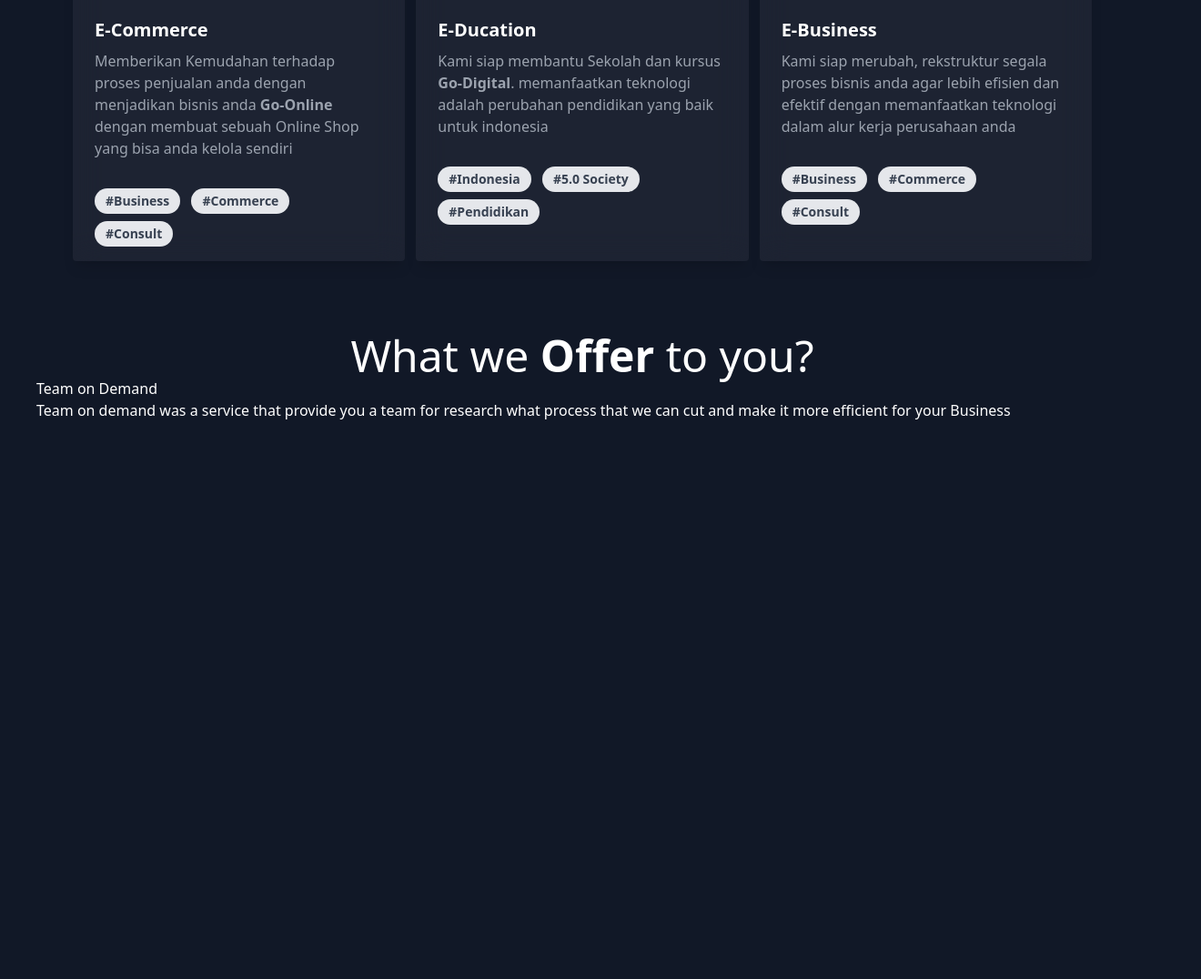
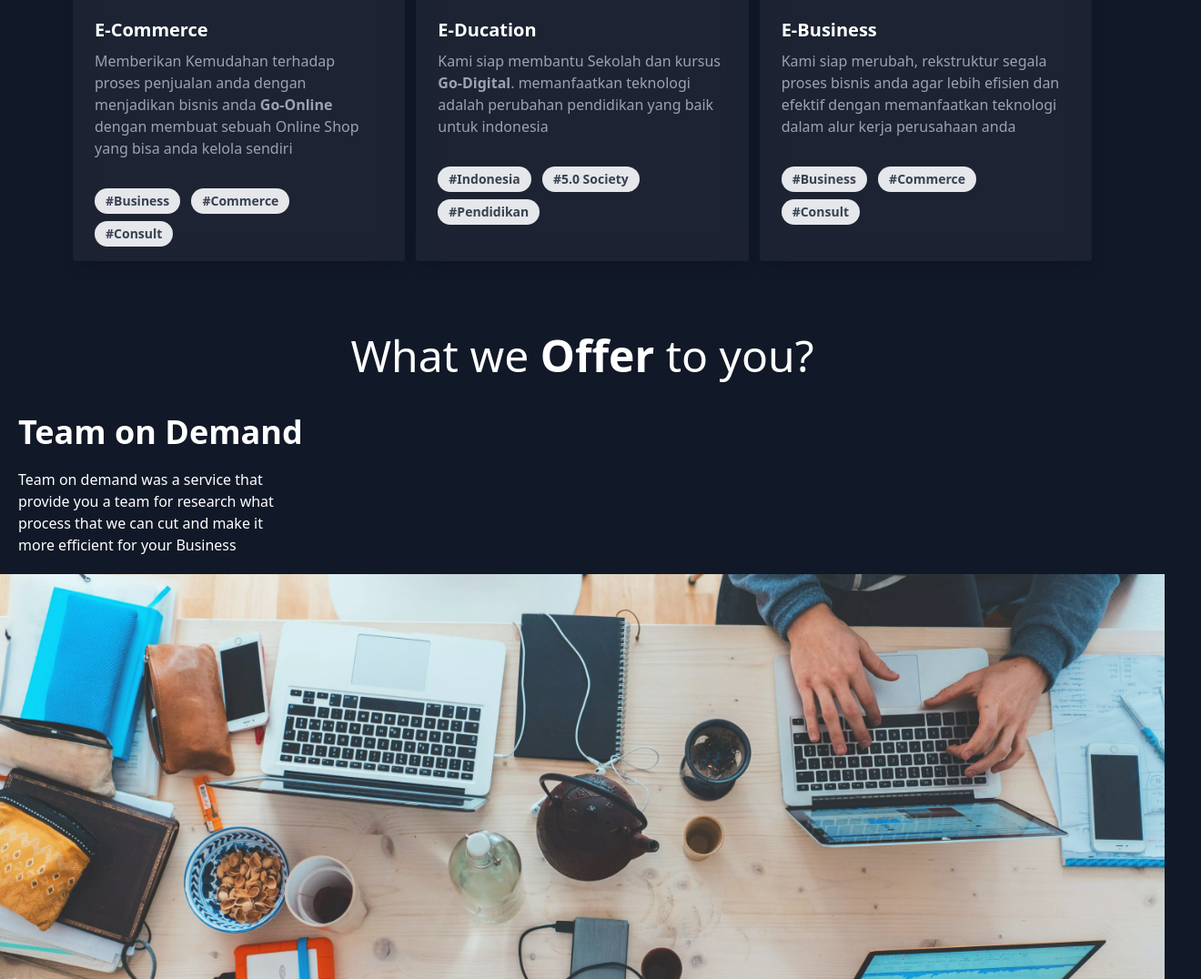
Before and after one commit to Whitnu12/Bricksnovation.github.io, a website: page public/index.html in a window 1280 px wide. Shown: the part 804-1880 px from the top of the page at 91% size, 1320 px wide, since content can reach past the window. Before the commit the page ends 1267 px from the top, so only its background shows below. Drawn offline with nearby package versions, Linux system fonts and the light colour scheme.

Commit message:
add service section

```diff
--- a/public/index.html
+++ b/public/index.html
@@ -129,11 +129,14 @@ Memberikan Kemudahan terhadap proses penjualan anda dengan menjadikan bisnis and
     </section>
     <!-- End Product -->
     <section id="service" class="text-white">
-      <h1 class="text-5xl text-center text-white"> What we <b>Offer</b> to you?</h1>
-      <div class="container mx-10">
-        <h1> Team on Demand </h1>
-        <p class="w-25"> Team on demand was a service that provide you a team for research what process that we can cut and make it more efficient for your Business
+      <h1 class="text-5xl text-center text-white max-md:text-4xl"> What we <b>Offer</b> to you?</h1>
+      <div class="flex container items-center">
+        <div class="my-5 ml-5">
+          <h1 class="text-4xl font-semibold my-5" > Team on Demand </h1>
+          <p class="flex w-72 "> Team on demand was a service that provide you a team for research what process that we can cut and make it more efficient for your Business</p>
+        </div>
       </div>
+      <img src="../src/img/ezgif.com-gif-maker.webp" alt="" class="">
     </section>
   </body>
 </html>
```
Also changed, not shown: public/css/style.css.
